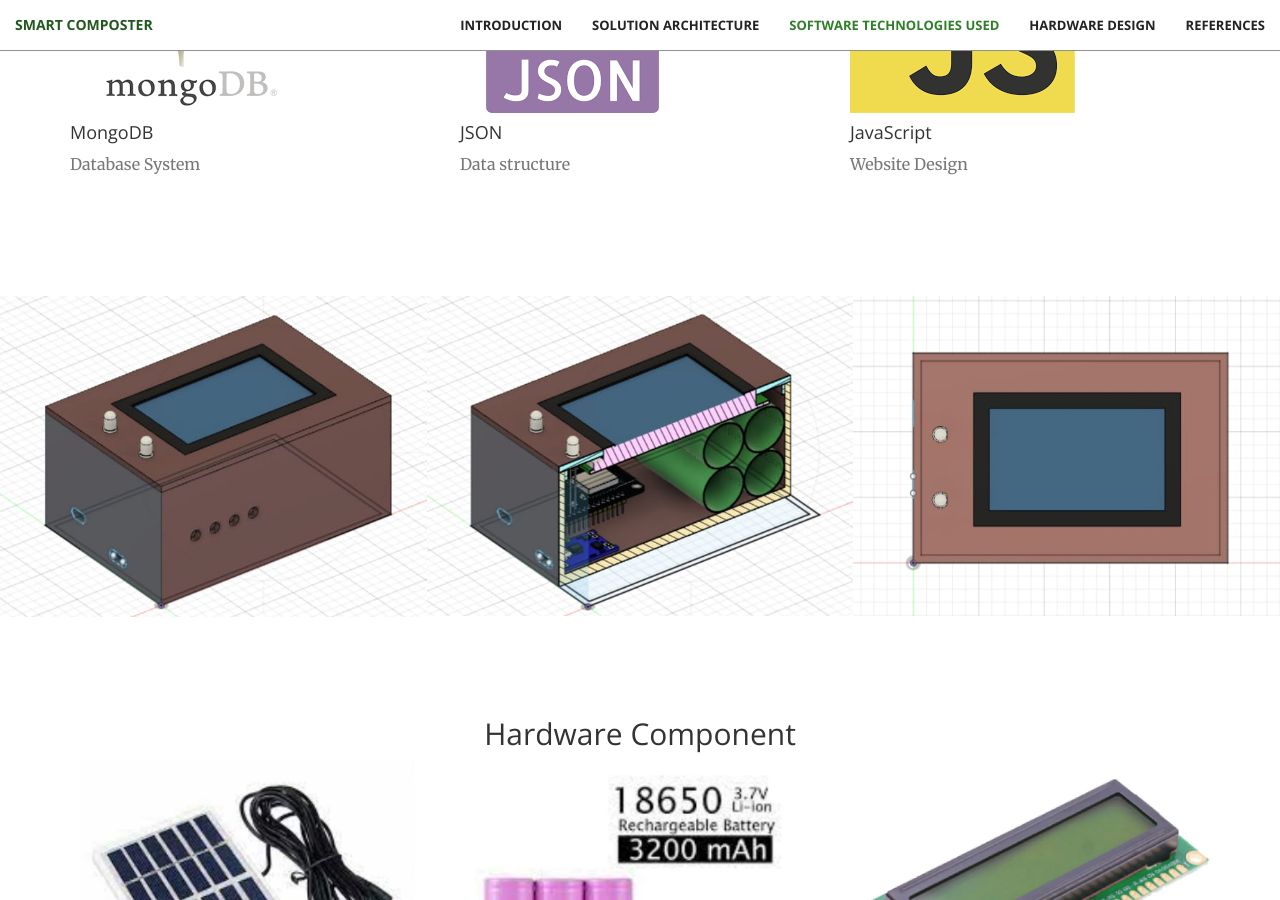
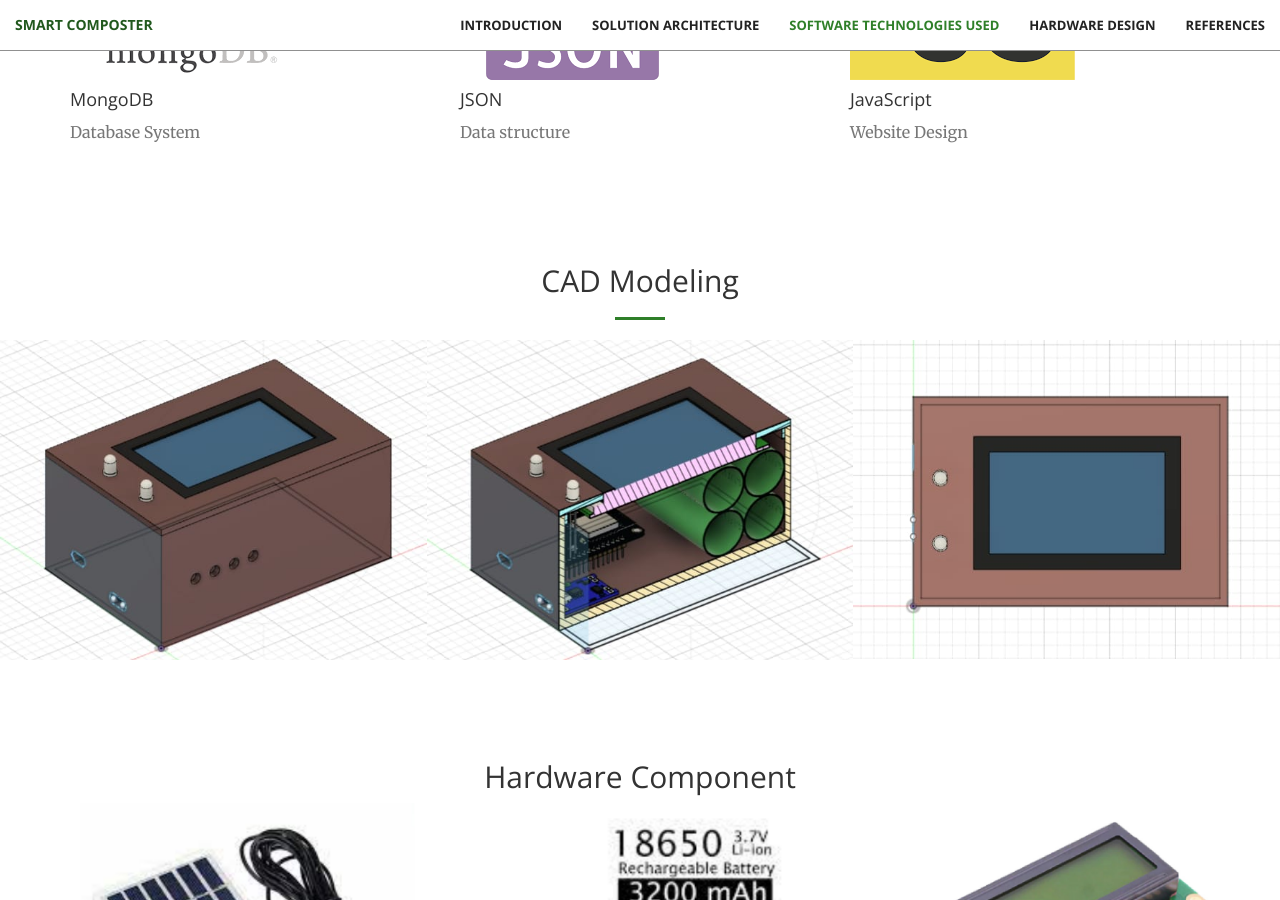
Before and after one commit to cepdnaclk/e18-3yp-Smart-Compost-Management-System, a Jekyll site: the page built from pages/home.md, in a window 1280 px wide and 900 px high, scrolled down 12065 px. Built offline with Jekyll 4.4.1, drawn with Linux system fonts in a browser that asks for light colours; some of the changed text lies outside the part shown.

Commit message:
updated hardware details

```diff
--- a/_includes/embedded_design.html
+++ b/_includes/embedded_design.html
@@ -1,5 +1,11 @@
 <section class="no-padding" id="embedded_design">
     <div class="container-fluid">
+
+        <div class="col-lg-12 text-center">
+            <h2 class="section-heading">CAD Modeling</h2>
+            <hr class="primary">
+        </div>
+
         <div class="row no-gutter">
             <div class="col-lg-4 col-sm-6">
                 <a href="#" class="portfolio-box">
--- a/_includes/other_designs.html
+++ b/_includes/other_designs.html
@@ -2,9 +2,10 @@
     <div class="container">
         <div class="row">
             <div class="col-lg-12 text-center">
-                <h2 class="section-heading">PCB Designs</h2>
+                <h2 class="section-heading">PCB Designing</h2>
                 <hr class="primary">
-                <!-- <img class="img-responsive" src="img/project/simple_design.png" alt="simple design" > -->
+                <img class="img-responsive" src="img/project/pcb_designing.png" alt="pcb designing">
+                <img class="img-responsive" src="img/project/toner_transfer.png" alt="used toner transfer method">
             </div>
         </div>
     </div>
@@ -14,9 +15,9 @@
     <div class="container">
         <div class="row">
             <div class="col-lg-12 text-center">
-                <h2 class="section-heading">CAD Designs</h2>
+                <h2 class="section-heading">Enclosure Designing</h2>
                 <hr class="primary">
-                <!-- <img class="img-responsive" src="img/project/big_picture.jpg" alt="big picture"> -->
+                <img class="img-responsive" src="img/project/perspex_laser_cutting.png" alt="laser cutting method (perspex used as the material of cutting)">
             </div>
         </div>
     </div>
@@ -28,7 +29,8 @@
             <div class="col-lg-12 text-center">
                 <h2 class="section-heading">Prototype</h2>
                 <hr class="primary">
-                <!-- <img class="img-responsive" src="img/project/embedded_circuit_schematic.png" alt="embedded circuit"> -->
+                <img class="img-responsive" src="img/project/prototype_photo.png" alt="prototype photo" >
+                <img class="img-responsive" src="img/project/prototype_photo_2.png" alt="prototype photo 2" >
             </div>
         </div>
     </div>
--- a/_includes/services.html
+++ b/_includes/services.html
@@ -40,7 +40,7 @@
             <div class="col-lg-12 text-center">
                 <h2 class="section-heading">Embedded Circuit Implementation</h2>
                 <hr class="primary">
-                <img class="img-responsive" src="img/project/embedded_cad.jpg" alt="CAD design for the Embedded Circuit">
+                <img class="img-responsive" src="img/project/embedded_cad.png" alt="CAD design for the Embedded Circuit">
             </div>
         </div>
     </div>
```
Also changed, not shown: img/project/embedded_cad.jpg (deleted), img/project/embedded_cad.png (added), img/project/pcb_designing.png (added), img/project/perspex_laser_cutting.png (added), img/project/prototype_photo.png (added), img/project/prototype_photo_2.png (added), img/project/toner_transfer.png (added).
